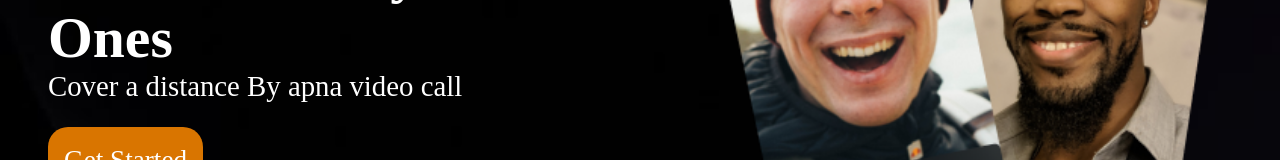
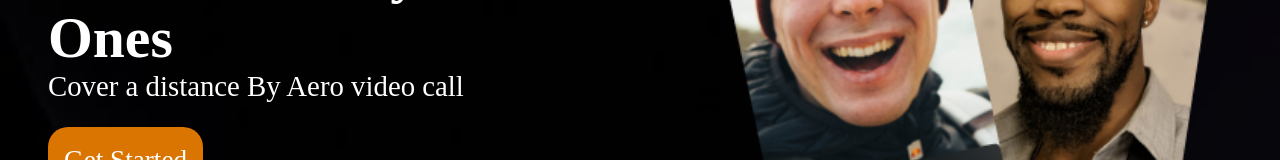
Before and after one commit to sudheer-2323/Video-Call, a React (Vite) app in the folder frontend/my-react-app/: page / in a window 1280 px wide. Shown: the part 335-495 px from the top of the page. Built offline with nearby package versions, Linux system fonts and the light colour scheme.

Commit message:
title change

```diff
--- a/frontend/my-react-app/src/pages/Landing.jsx
+++ b/frontend/my-react-app/src/pages/Landing.jsx
@@ -26,7 +26,7 @@ export default function Landing(){
         <div className="landingMainContainer">
             <div>
                 <h1><span style={{color:"#FF9839"}}>Connect</span> with your Loved Ones</h1>
-                <p>Cover a distance By apna video call</p>
+                <p>Cover a distance By Aero video call</p>
                 <div role="button">
                     <Link to={'/auth'}>Get Started</Link>
                 </div>
```
